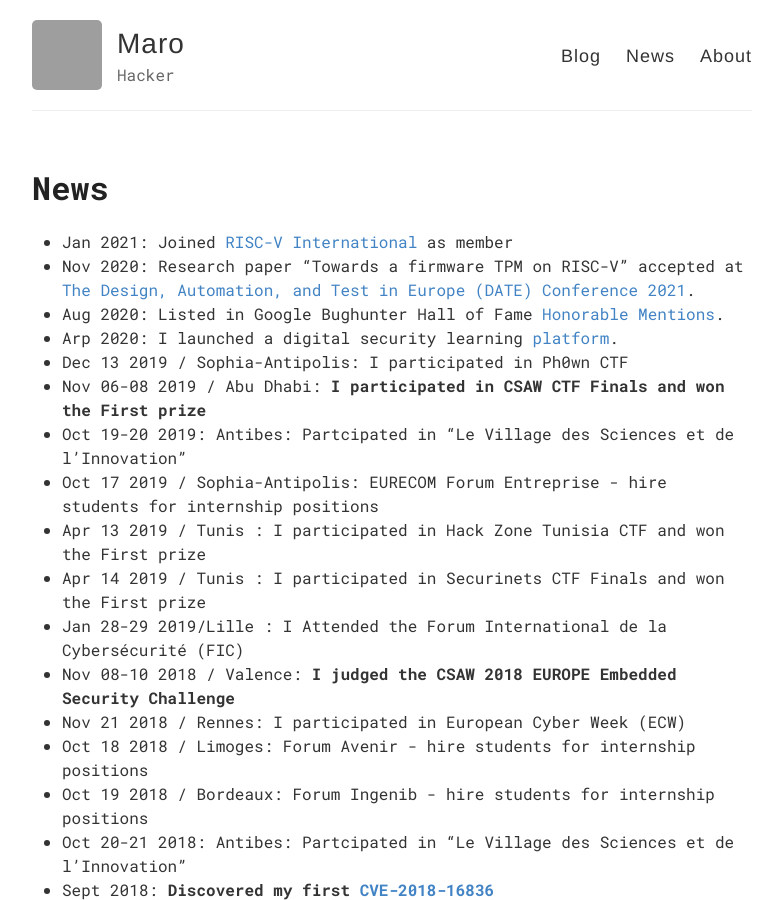
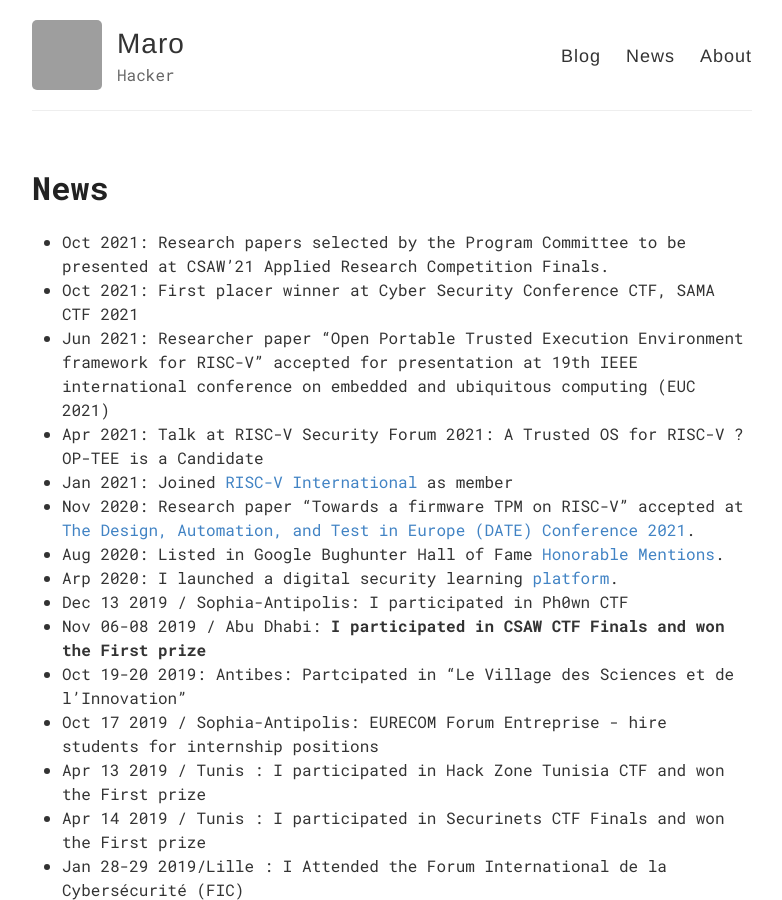
Before and after one commit to maroueneboubakri/maroueneboubakri.github.io, a Jekyll site: the page built from news.md, in a window 1280 px wide and 900 px high. Shown: the whole window, without its empty margins (248-1030 px from the left). Built offline with Jekyll 4.4.1, drawn with Linux system fonts in a browser that asks for light colours; grey boxes are pictures that could not be loaded.

Commit message:
Update news.md

```diff
--- a/news.md
+++ b/news.md
@@ -3,6 +3,10 @@ layout: page
 title: News
 permalink: /news/
 ---
+ - Oct 2021: Research papers selected by the Program Committee to be presented at CSAW’21 Applied Research Competition Finals.
+ - Oct 2021: First placer winner at Cyber Security Conference CTF, SAMA CTF 2021
+ - Jun 2021: Researcher paper "Open Portable Trusted Execution Environment framework for RISC-V" accepted for presentation at 19th IEEE international conference on embedded and ubiquitous computing (EUC 2021)
+ - Apr 2021: Talk at RISC-V Security Forum 2021: A Trusted OS for RISC-V ? OP-TEE is a Candidate
  - Jan 2021: Joined [RISC-V International](https://riscv.org/) as member
  - Nov 2020: Research paper "Towards a firmware TPM on RISC-V" accepted at [The Design, Automation, and Test in Europe (DATE) Conference 2021](https://www.date-conference.com/).
  - Aug 2020: Listed in Google Bughunter Hall of Fame [Honorable Mentions](https://bughunter.withgoogle.com/profile/a12bab83-a5fa-4d42-9c78-be31cc49eef6).
```
